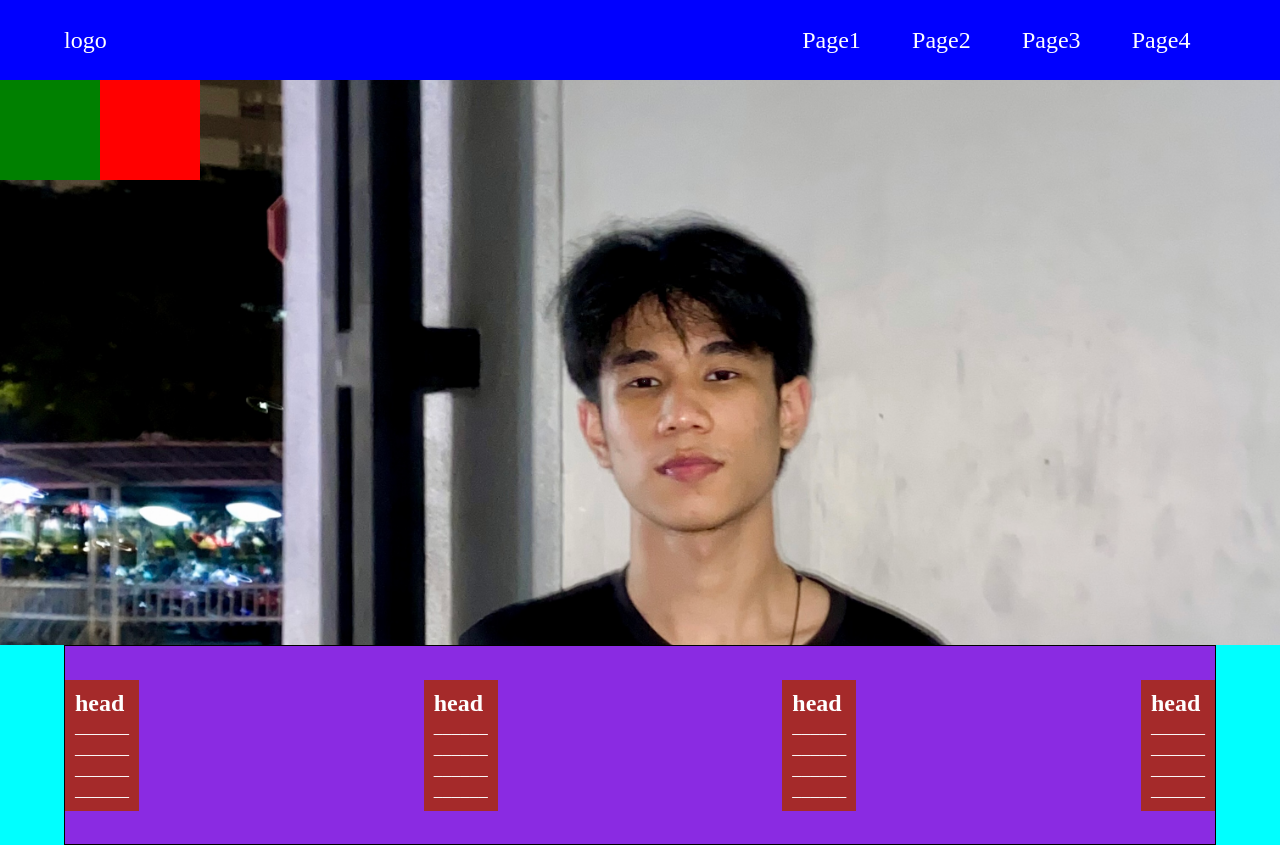
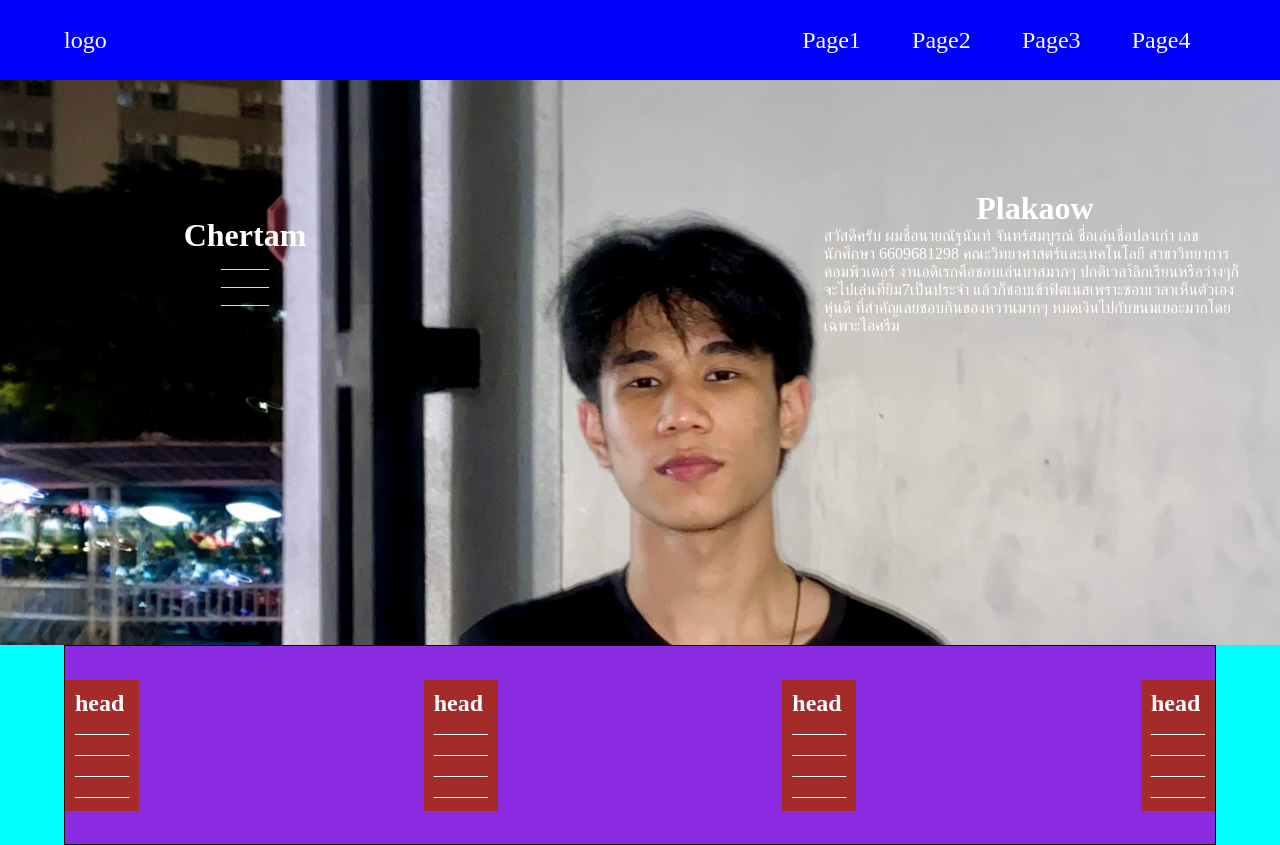
Before and after one commit to plakaow/CS100-Project-13, a plain HTML site: page index.html in a window 1280 px wide. Drawn offline with Linux system fonts and the light colour scheme.

Commit message:
PK saved

```diff
--- a/homepage.css
+++ b/homepage.css
@@ -43,14 +43,39 @@ ul li{
 }
 
 .left_side{
-    width: 100px;
-    height: 100px;
-    background-color: green;
+    width: 50%;
+    height: 100%;
+    display: flex;
+    flex-direction: column;
+    justify-content: center;
+    align-items: center;
 }
 .right_side{
-    width: 100px;
-    height: 100px;
-    background-color: red;
+    width: 50%;
+    height: 100%;
+    display: flex;
+    flex-direction: column;
+    justify-content: center;
+    align-items: center;
+}
+
+.text_box{
+    height: 100%;
+    display: flex;
+    flex-direction: column;
+    justify-content: center;
+    align-items: center;
+}
+.right_side .text_box{
+    width: 66%;
+    margin-bottom: 200px;
+    margin-left: 150px;
+}
+
+.left_side .text_box{
+    width: 66%;
+    margin-bottom: 200px;
+    margin-right: 150px;
 }
 
 footer{
--- a/index.html
+++ b/index.html
@@ -26,10 +26,18 @@
     <!--content-->
     <div class="main_content">
         <div class="left_side">
-
+            <div class="text_box">
+                <h1>Chertam</h1>
+                <p>______</p>
+                <p>______</p>
+                <p>______</p>
+            </div>
         </div>
         <div class="right_side">
-
+            <div class="text_box">
+                <h1>Plakaow</h1>
+                <p>สวัสดีครับ ผมชื่อนายณัฐนันท์ จันทร์สมบูรณ์ ชื่อเล่นชื่อปลาเก๋า เลขนักศึกษา 6609681298 คณะวิทยาศาสตร์และเทคโนโลยี สาขาวิทยาการคอมพิวเตอร์ งานอดิเรกคือชอบเล่นบาสมากๆ ปกติเวลา้ลิกเรียนหรือว่างๆก็จะไปเล่นที่ยิม7เป็นประจำ แล้วก็ชอบเข้าฟิตเนสเพราะชอบเวลาเห็นตัวเองหุ่นดี ที่สำคัญเลยชอบกินของหวานมากๆ หมดเงินไปกับขนมเยอะมากโดยเฉพาะไอศรีม</p>
+            </div>
         </div>
     </div>
 
```
